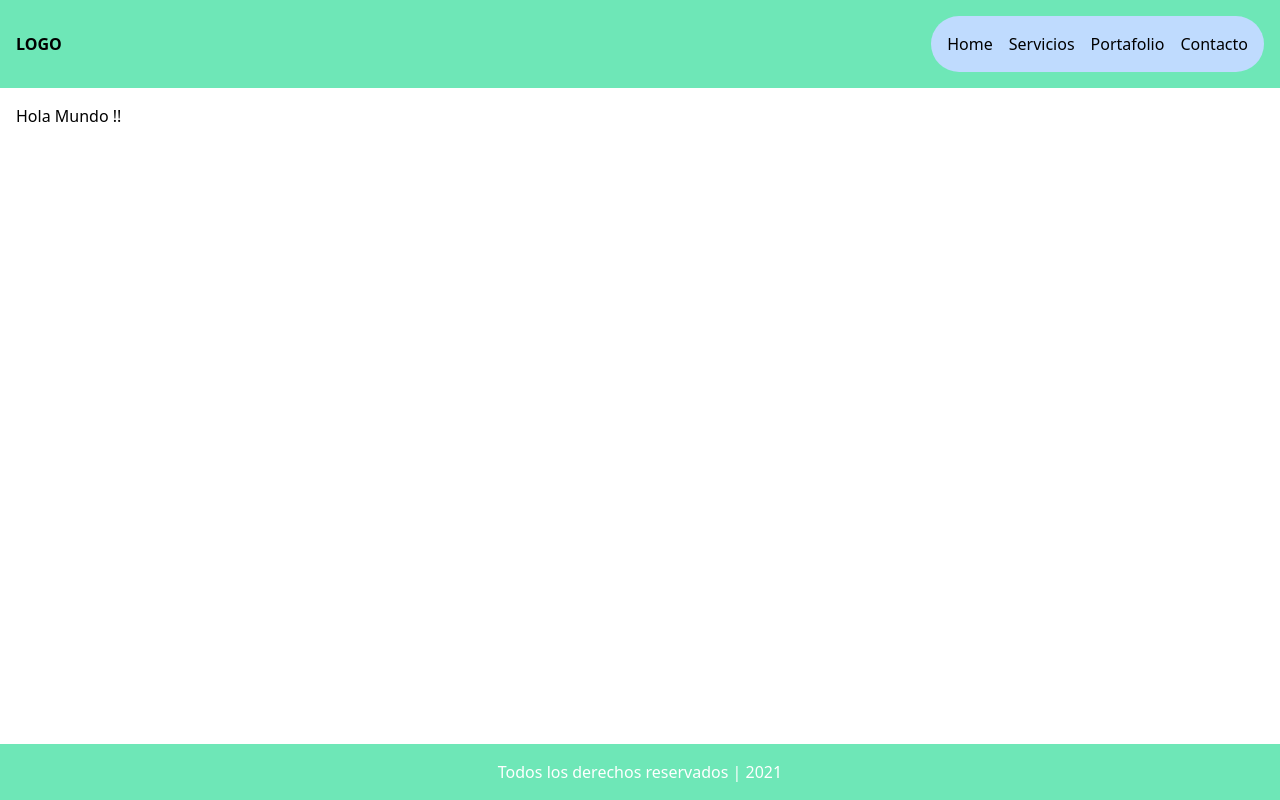
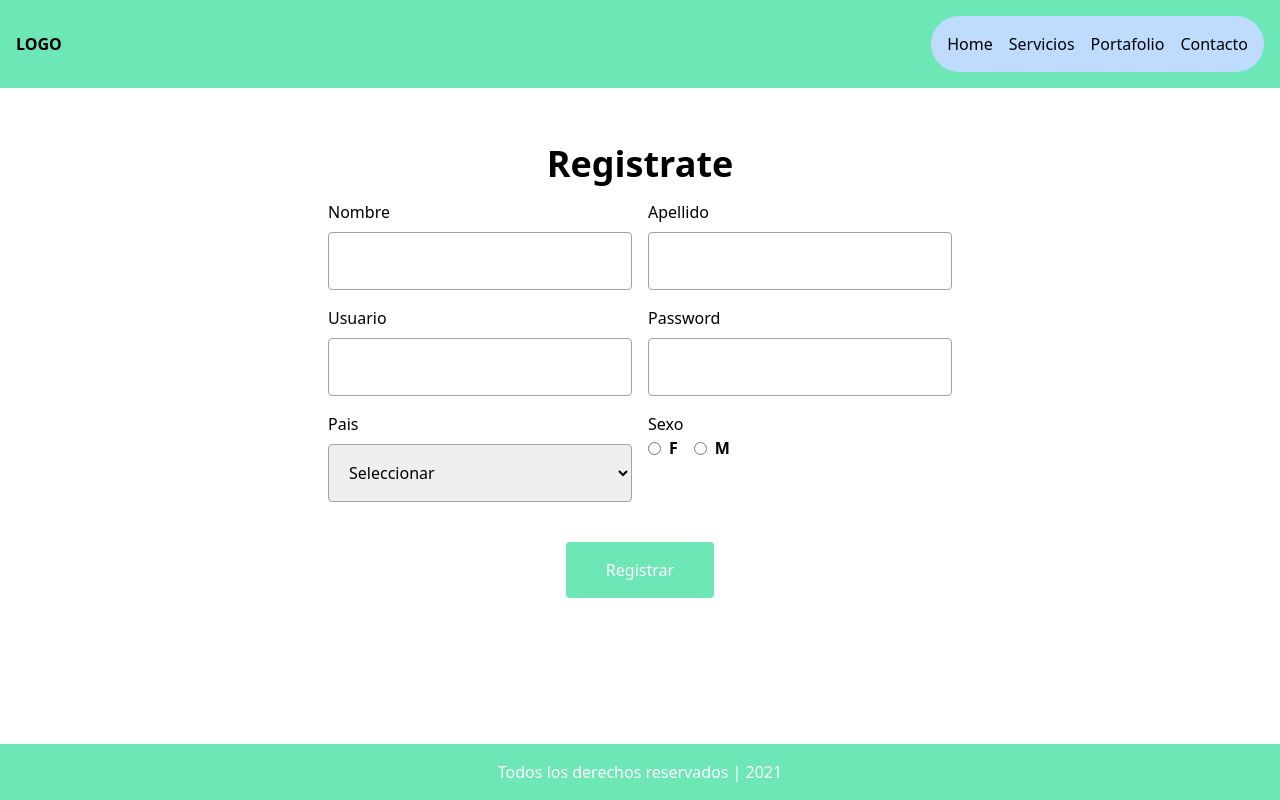
Before and after one commit to aranibar28/proyecto-react, a React (Create React App) app: page /register in a window 1280 px wide. Built offline with nearby package versions, Linux system fonts and the light colour scheme.

Commit message:
add form

```diff
--- a/src/App.js
+++ b/src/App.js
@@ -1,9 +1,12 @@
 import { Header, Footer, Main } from "components";
+import { AuthRegister } from "modules/auth";
 export function App() {
   return (
     <div className="wrapper flex flex-col h-screen">
       <Header />
-      <Main>Hola Mundo !!</Main>
+      <Main>
+        <AuthRegister />
+      </Main>
       <Footer />
     </div>
   );
--- /dev/null
+++ b/src/modules/auth/index.js
@@ -0,0 +1 @@
+export * from "./register";
--- /dev/null
+++ b/src/modules/auth/register/index.js
@@ -0,0 +1,58 @@
+import "./register.scss";
+export function AuthRegister() {
+  return (
+    <div className="auth-register w-6/12 mx-auto">
+      <h1 className="text-4xl font-bold text-center mb-4 mt-10">Registrate</h1>
+      <form>
+        <div className="grid grid-cols-2 gap-4">
+          <div>
+            <label className="block mb-2">Nombre</label>
+            <input className="border border-gray-400 rounded w-full p-4 focus:border-gray-500 focus:outline-none" />
+          </div>
+          <div>
+            <label className="block mb-2">Apellido</label>
+            <input className="border border-gray-400 rounded w-full p-4 focus:border-gray-500 focus:outline-none" />
+          </div>
+          <div>
+            <label className="block mb-2">Usuario</label>
+            <input className="border border-gray-400 rounded w-full p-4 focus:border-gray-500 focus:outline-none" />
+          </div>
+          <div>
+            <label className="block mb-2">Password</label>
+            <input className="border border-gray-400 rounded w-full p-4 focus:border-gray-500 focus:outline-none" type="password" placeholder="" />
+          </div>
+          <div>
+            <label className="block mb-2">Pais</label>
+            <select className="border border-gray-400 rounded w-full p-4 focus:border-gray-500 focus:outline-none">
+              <option value="">Seleccionar</option>
+              <option value="1">Peru</option>
+              <option value="2">Chile</option>
+              <option value="3">Argentina</option>
+              <option value="4">Bolivia</option>
+            </select>
+          </div>
+          <div>
+            <label>Sexo</label>
+            <div className="flex items-center">
+              <label className="flex items-center mr-4 cursor-pointer">
+                <input name="sex" className="mr-2 cursor-pointer" type="radio"
+                />
+                <span className="font-bold">F</span>
+              </label>
+              <label className="flex items-center cursor-pointer">
+                <input name="sex" className="mr-2 cursor-pointer" type="radio"
+                />
+                <span className="font-bold">M</span>
+              </label>
+            </div>
+          </div>
+        </div>
+        <div className="mt-10">
+          <div className="text-center">
+            <button className="p-4 px-10 rounded bg-green-300 text-white">Registrar</button>
+          </div>
+        </div>
+      </form>
+    </div>
+  );
+}
--- /dev/null
+++ b/src/modules/auth/register/register.scss
@@ -0,0 +1,22 @@
+/* .auth-register {
+  @apply w-6/12 mx-auto;
+  h1 {
+    @apply text-blue-700;
+    @apply text-4xl font-bold text-center mb-4;
+  }
+
+  form {
+    .div {
+      @apply w-6/12;
+      label {
+        @apply block;
+        @apply mb-2;
+      }
+      input {
+        @apply border border-gray-400;
+        @apply rounded w-full;
+      }
+    }
+  }
+}
+ */
```
